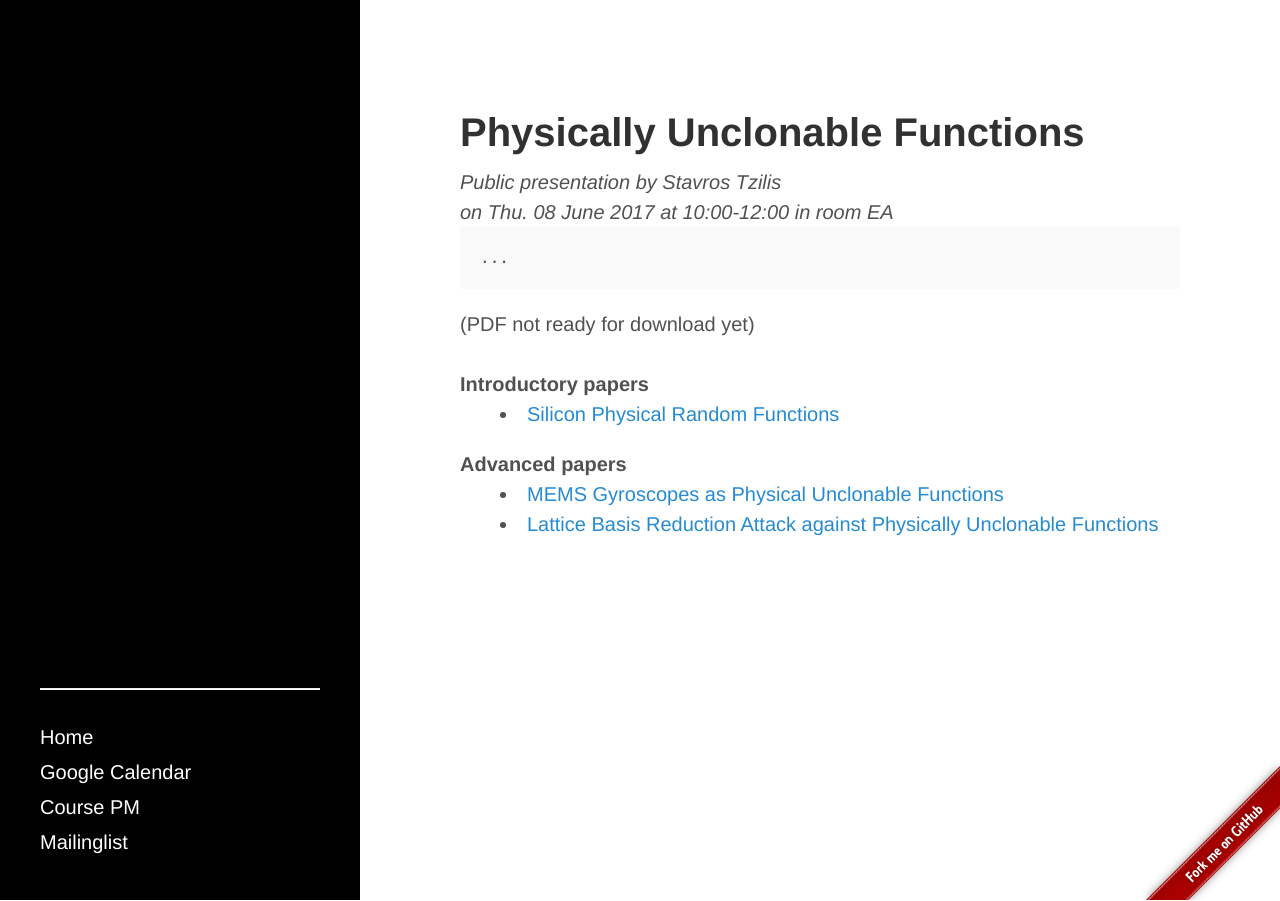
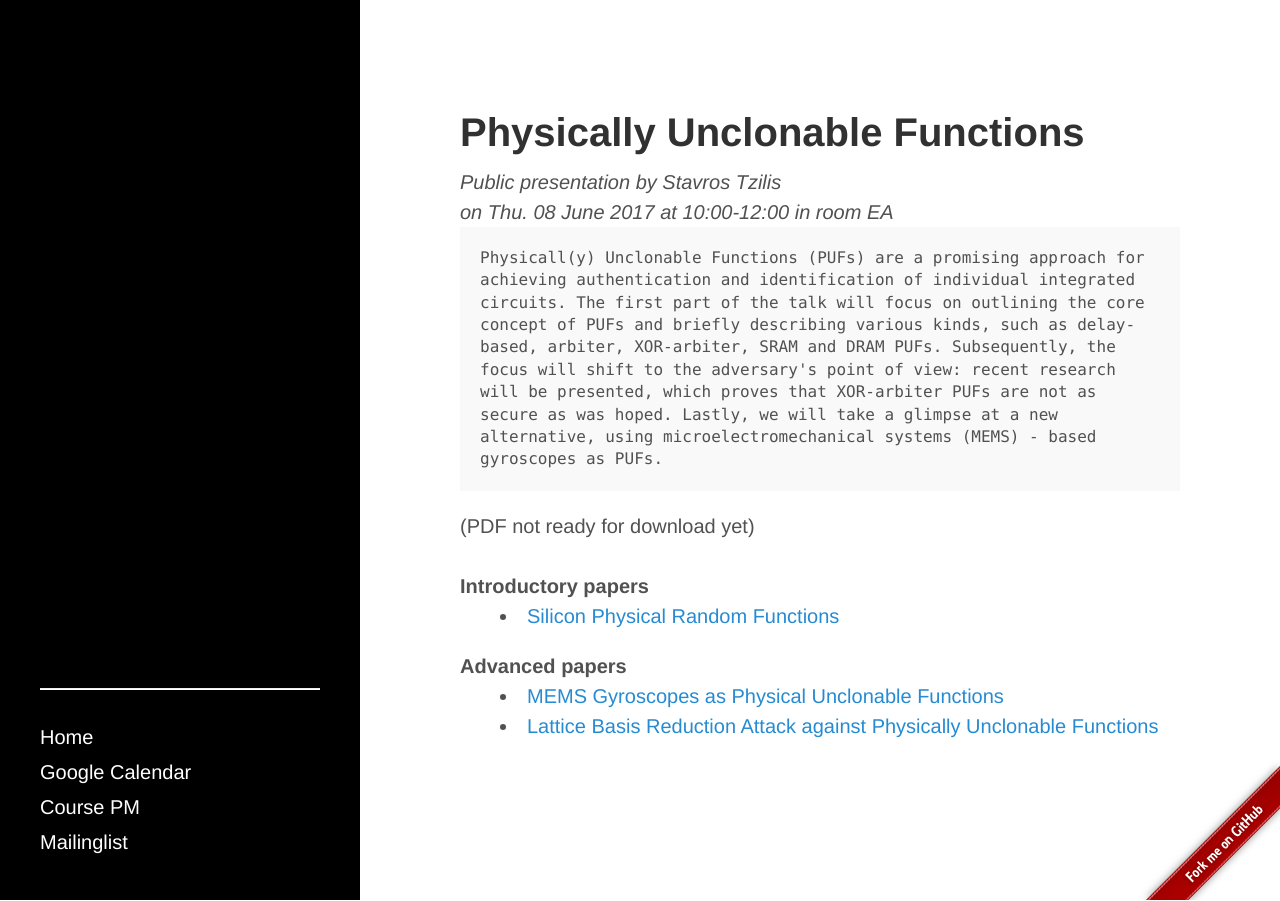
Before and after one commit to fdat085/fdat085.github.io, a Jekyll site: the page built from student-stavros.md, in a window 1280 px wide. Built offline with Jekyll 4.4.1, drawn with Linux system fonts in a browser that asks for light colours.

Commit message:
stavros abstract

```diff
--- a/student-stavros.md
+++ b/student-stavros.md
@@ -6,7 +6,15 @@ author: Stavros Tzilis
 room: EA
 date: 2017/06/08
 time: 10:00-12:00
-abstract: "..."
+abstract: "Physicall(y) Unclonable Functions (PUFs) are a promising approach
+for achieving authentication and identification of individual integrated
+circuits. The first part of the talk will focus on outlining the core concept
+of PUFs and briefly describing various kinds, such as delay-based, arbiter,
+XOR-arbiter, SRAM and DRAM PUFs. Subsequently, the focus will shift to the
+adversary's point of view: recent research will be presented, which proves that
+XOR-arbiter PUFs are not as secure as was hoped. Lastly, we will take a glimpse
+at a new alternative, using microelectromechanical systems (MEMS) - based
+gyroscopes as PUFs."
 intropapers:
 - title: "Silicon Physical Random Functions"
   url: "http://dl.acm.org/citation.cfm?id=586132"
```
